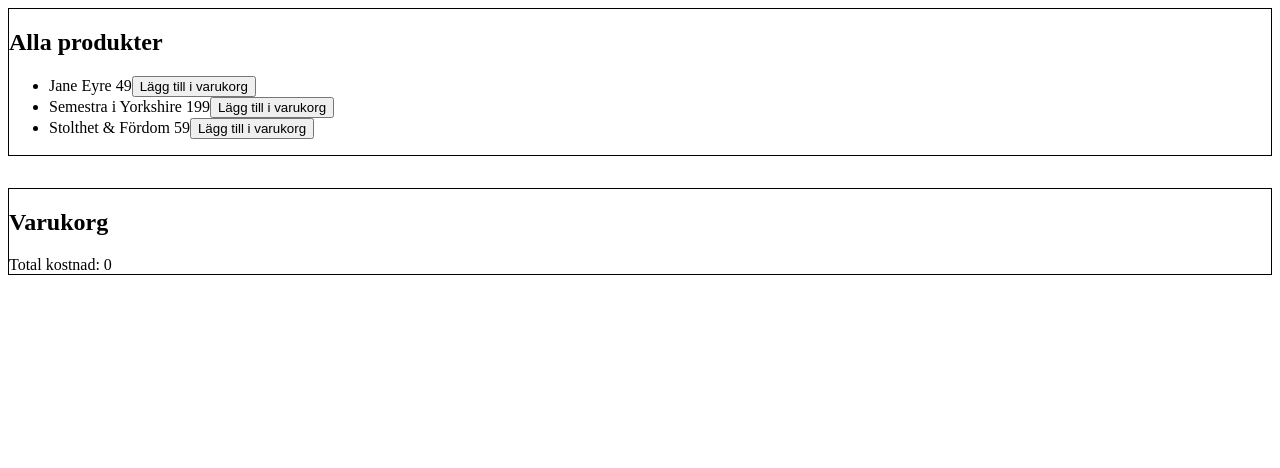
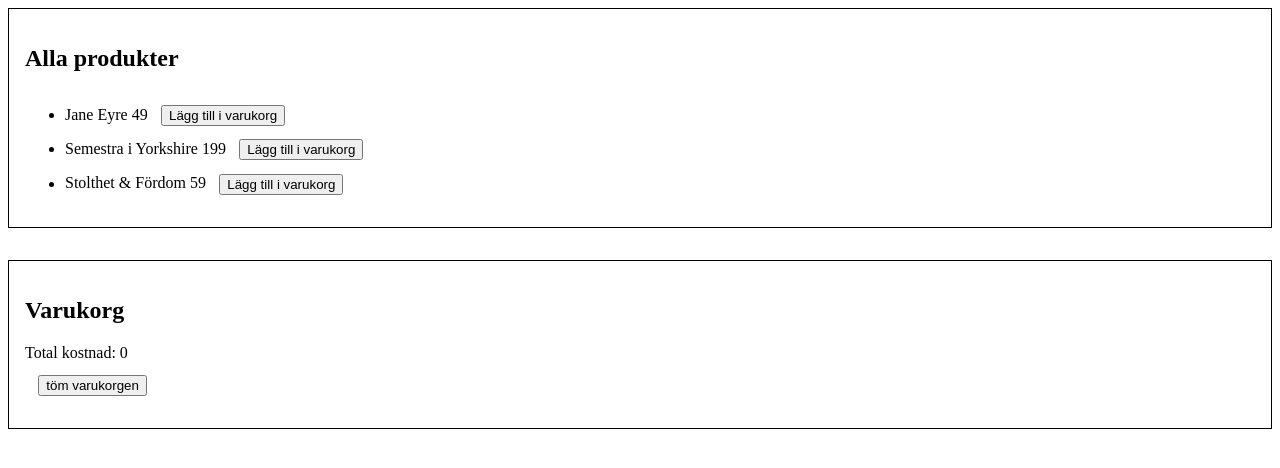
Before and after one commit to hassehulabeck/php-webbshop, a PHP site: page / in a window 1280 px wide. Shown: the top 468 px of the page. Run offline with PHP 8.4, Linux system fonts and the light colour scheme.

Commit message:
Added emptyCart-funktionalitet

```diff
--- a/index.php
+++ b/index.php
@@ -21,11 +21,16 @@ $cartValue = 0;
 // Kolla om användaren har tryckt på...
 if (isset($_POST)) {
 
-    // Hämta index-värdet.
-    foreach ($_POST as $key => $value) {
-        // Lägg produkt i varukorgen
-        $cart[] = $products[$key];
+    if (isset($_POST['emptyCart'])) {
+        $cart = [];
         $_SESSION['cart'] = $cart;
+    } else {
+        // Hämta index-värdet.
+        foreach ($_POST as $key => $value) {
+            // Lägg produkt i varukorgen
+            $cart[] = $products[$key];
+            $_SESSION['cart'] = $cart;
+        }
     }
 }
 
@@ -70,6 +75,9 @@ if (isset($_POST)) {
         <?php
         echo "Total kostnad: " . $cartValue;
         ?>
+        <form action="index.php" method="post">
+            <input type="submit" value="töm varukorgen" name="emptyCart">
+        </form>
     </section>
 </body>
 
--- a/style.css
+++ b/style.css
@@ -2,4 +2,9 @@ section {
     display: block;
     margin-bottom: 2em;
     border: thin solid black;
+    padding: 1em;
 }
+
+input[type="submit"] {
+    margin: 1em 0 0 1em;
+}
```
